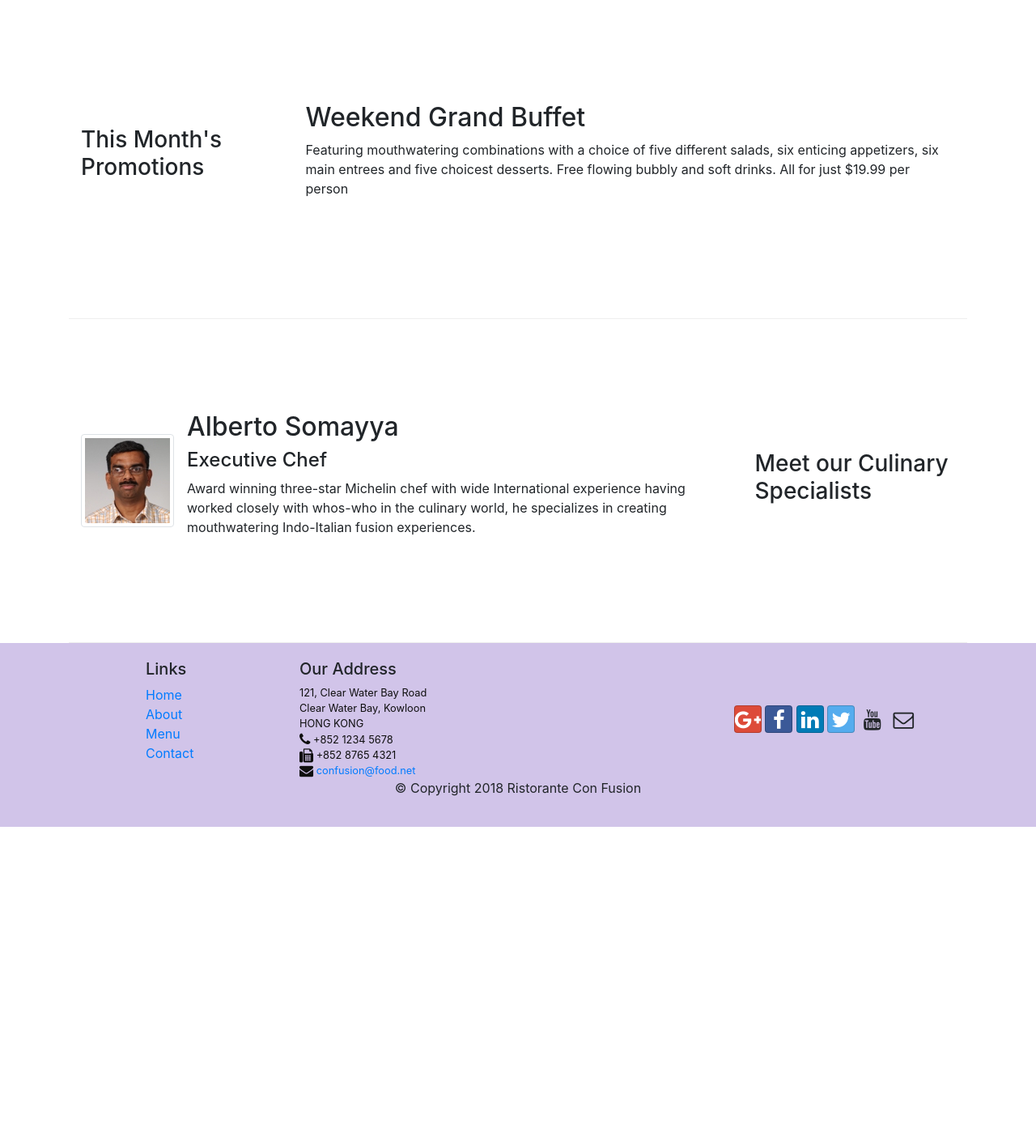
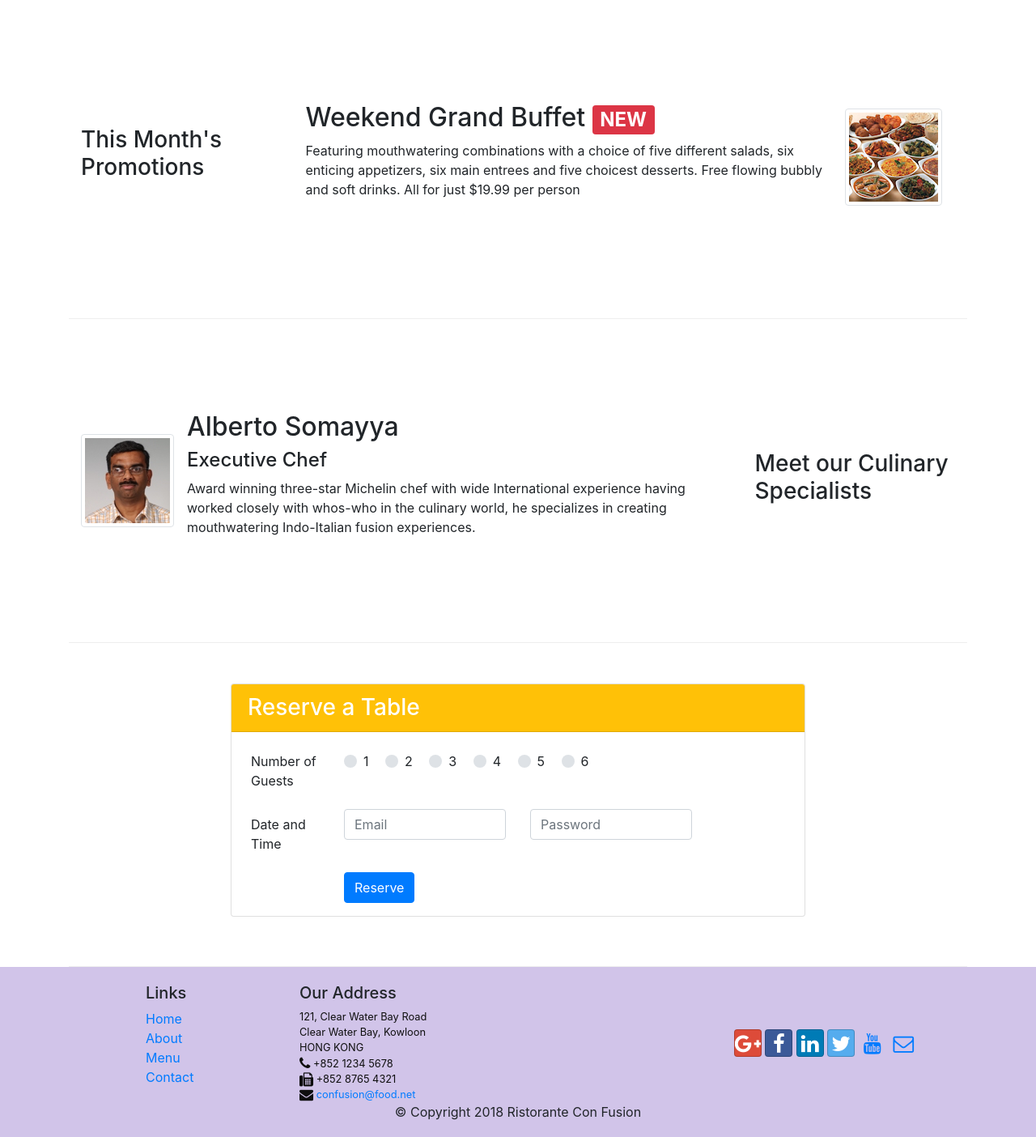
Before and after one commit to analuspi/conFusion, a website: page index.html in a window 1280 px wide. Shown: the part 740-2144 px from the top of the page at 81% size. Before the commit the page ends 1761 px from the top, so only its background shows below. Drawn offline with nearby package versions, Linux system fonts and the light colour scheme.

Commit message:
Assigment 2

```diff
--- a/index.html
+++ b/index.html
@@ -8,8 +8,9 @@
     <meta http-equiv="x-ua-compatible" content="ie=edge">
 
     <!-- Bootstrap CSS -->
-    <link rel="stylesheet" href="node_modules/bootstrap/dist/css/bootstrap.min.css">
-    <link rel="stylesheet" href="node_modules/font-awesome/css/font-awesome.min.css">
+    <link rel="stylesheet" href="https://maxcdn.bootstrapcdn.com/bootstrap/4.0.0/css/bootstrap.min.css"
+        integrity="sha384-Gn5384xqQ1aoWXA+058RXPxPg6fy4IWvTNh0E263XmFcJlSAwiGgFAW/dAiS6JXm" crossorigin="anonymous">
+    <link rel="stylesheet" href="https://maxcdn.bootstrapcdn.com/font-awesome/4.1.0/css/font-awesome.min.css">
     <link rel="stylesheet" href="node_modules/bootstrap-social/bootstrap-social.css">
 
     <!-- Style sheet -->
@@ -45,14 +46,21 @@
     <header class="jumbotron">
         <div class="container">
             <div class="row row-header">
-                <div class="col -12 col-sm-6">
+
+                <div class="col-12 col-sm-6">
                     <h1>Ristorante con Fusion</h1>
                     <p>We take inspiration from the World's best cuisines, and create a unique fusion experience. Our
                         lipsmacking creations will tickle your culinary senses!</p>
                 </div>
-                <div class="col-12 col-sm align-self-center">
+
+                <div class="col-12 col-sm-3 align-self-center">
                     <img src="img/logo.png" class="img-fluid">
                 </div>
+
+                <div class="col-12 col-sm-3 align-self-center">
+                    <a href="#reservationForm" class="btn btn-warning btn-sm btn-block">Reserve Table</a>
+                </div>
+
             </div>
         </div>
     </header>
@@ -66,7 +74,8 @@
                 <div class="media">
                     <img class="d-flex mr-3 img-thumbnail align-self-center" src="img/uthappizza.png" alt="uthapizza">
                     <div class="media-body">
-                        <h2 class="mt-0">Uthappizza <span class="badge badge-danger">HOT</span> <span class="badge badge-pill badge-secondary">$4.99</span></h2>
+                        <h2 class="mt-0">Uthappizza <span class="badge badge-danger">HOT</span> <span
+                                class="badge badge-pill badge-secondary">$4.99</span></h2>
                         <p>A unique combination of Indian Uthappam (pancake) and Italian pizza, topped with Cerignola
                             olives,
                             ripe vine cherry tomatoes, Vidalia onion, Guntur chillies and Buffalo Paneer.</p>
@@ -82,10 +91,17 @@
                 <h3>This Month's Promotions</h3>
             </div>
             <div class="col col-sm col-md">
-                <h2>Weekend Grand Buffet</h2>
-                <p>Featuring mouthwatering combinations with a choice of five different salads, six enticing appetizers,
-                    six main entrees and five choicest desserts. Free flowing bubbly and soft drinks. All for just
-                    $19.99 per person </p>
+                <div class="media">
+                    <div class="media-body">
+                        <h2 class="mt-0">Weekend Grand Buffet <span class="badge badge-danger">NEW</span></h2>
+                        <p class="d-none d-sm-block">Featuring mouthwatering combinations with a choice of five
+                            different salads, six enticing appetizers,
+                            six main entrees and five choicest desserts. Free flowing bubbly and soft drinks. All for
+                            just $19.99 per person </p>
+                    </div>
+                    <img class="d-flex mr-3 img-thumbnail align-self-center" src="img/buffet.png" alt="buffet">
+                </div>
+
             </div>
         </div>
 
@@ -110,6 +126,64 @@
 
             </div>
         </div>
+
+        <div class="row row-content" id="reservationForm">
+            <div class="col-12 col-sm-8 mx-auto">
+                <div class="card">
+                    <h3 class="card-header bg-warning text-white mb-3">Reserve a Table</h3>
+                    <form class="ml-4 mr-4 mt-2">
+                        <fieldset class="form-group">
+                          <div class="row">
+                            <legend class="col-form-label col-sm-2 pt-0">Number of Guests</legend>
+                            <div class="col-sm-10">
+                                <div class="custom-control custom-radio custom-control-inline">
+                                    <input type="radio" id="customRadioInline1" name="customRadioInline1" class="custom-control-input">
+                                    <label class="custom-control-label" for="customRadioInline1">1</label>
+                                  </div>
+                                <div class="custom-control custom-radio custom-control-inline">
+                                    <input type="radio" id="customRadioInline2" name="customRadioInline1" class="custom-control-input">
+                                    <label class="custom-control-label" for="customRadioInline2">2</label>
+                                </div>
+                                <div class="custom-control custom-radio custom-control-inline">
+                                    <input type="radio" id="customRadioInline3" name="customRadioInline1" class="custom-control-input">
+                                    <label class="custom-control-label" for="customRadioInline3">3</label>
+                                </div>
+                                <div class="custom-control custom-radio custom-control-inline">
+                                    <input type="radio" id="customRadioInline4" name="customRadioInline1" class="custom-control-input">
+                                    <label class="custom-control-label" for="customRadioInline4">4</label>
+                                </div>
+                                <div class="custom-control custom-radio custom-control-inline">
+                                    <input type="radio" id="customRadioInline5" name="customRadioInline1" class="custom-control-input">
+                                    <label class="custom-control-label" for="customRadioInline5">5</label>
+                                </div>
+                                <div class="custom-control custom-radio custom-control-inline">
+                                    <input type="radio" id="customRadioInline6" name="customRadioInline1" class="custom-control-input">
+                                    <label class="custom-control-label" for="customRadioInline6">6</label>
+                                </div>
+                            </div>
+                          </div>
+                        </fieldset>
+                        <div class="form-group row">
+                            <label for="inputEmail3" class="col-sm-2 col-form-label">Date and Time</label>
+                            <div class="col-sm-4">
+                              <input type="email" class="form-control" id="inputEmail3" placeholder="Email">
+                            </div>
+                            <div class="col-sm-4    ">
+                                <input type="password" class="form-control" id="inputPassword3" placeholder="Password">
+                              </div>
+                          </div>
+                        <div class="form-group row">
+                          <div class="col-sm-10 offset-md-2">
+                            <button type="submit" class="btn btn-primary">Reserve</button>
+                          </div>
+                        </div>
+                      </form>
+                </div>
+            </div>
+
+        </div>
+
+    </div>
     </div>
 
     <footer class="footer">
@@ -160,10 +234,15 @@
     </footer>
 
     <!-- jQuery first, then Popper.js, then Bootstrap JS. -->
-    <script src="node_modules/jquery/dist/jquery.slim.min.js"></script>
-    <script src="node_modules/popper.js/dist/umd/popper.min.js"></script>
-    <script src="node_modules/bootstrap/dist/js/bootstrap.min.js"></script>
-
+    <script src="https://code.jquery.com/jquery-3.2.1.slim.min.js"
+        integrity="sha384-KJ3o2DKtIkvYIK3UENzmM7KCkRr/rE9/Qpg6aAZGJwFDMVNA/GpGFF93hXpG5KkN"
+        crossorigin="anonymous"></script>
+    <script src="https://cdnjs.cloudflare.com/ajax/libs/popper.js/1.12.9/umd/popper.min.js"
+        integrity="sha384-ApNbgh9B+Y1QKtv3Rn7W3mgPxhU9K/ScQsAP7hUibX39j7fakFPskvXusvfa0b4Q"
+        crossorigin="anonymous"></script>
+    <script src="https://maxcdn.bootstrapcdn.com/bootstrap/4.0.0/js/bootstrap.min.js"
+        integrity="sha384-JZR6Spejh4U02d8jOt6vLEHfe/JQGiRRSQQxSfFWpi1MquVdAyjUar5+76PVCmYl"
+        crossorigin="anonymous"></script>
 </body>
 
 </html>
```
